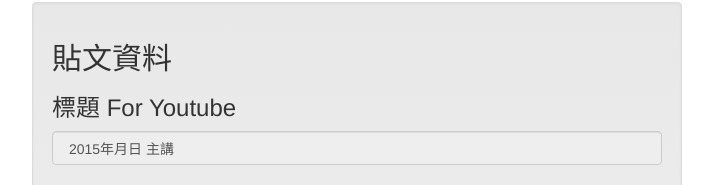
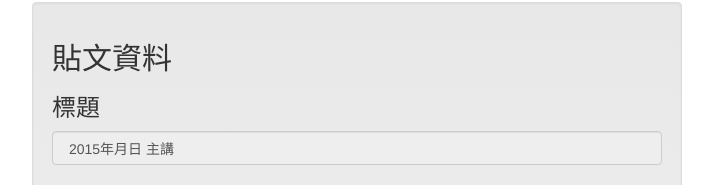
Before and after one commit to wishnoblog/FL-church-Post-content-gen, a plain HTML site: page index.html in a window 1280 px wide. Shown: the part 446-631 px from the top of the page, without its empty margins (283-996 px from the left). Drawn offline with nearby package versions, Linux system fonts and the light colour scheme.

Commit message:
更新部分資料
更新部分資料

```diff
--- a/index.html
+++ b/index.html
@@ -107,7 +107,7 @@
 
             <div class="well">
                 <h2>貼文資料</h2>
-                <h3>標題 For Youtube</h3>
+                <h3>標題</h3>
                 <input type="text" class="form-control" placeholder="網址" value="{{topic}} {{date}} {{lecturer}}主講" readonly>
                 <h3>內文 For youtube</h3>
                 <textarea rows="12" cols="60" id="youtube_content" class="form-control" readonly>
```
